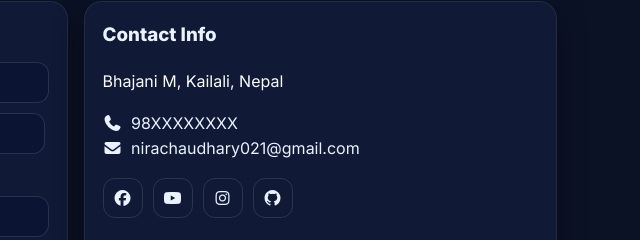
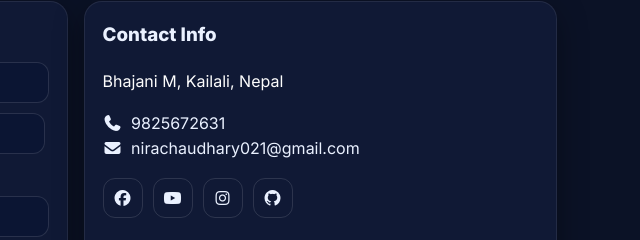
Before and after one commit to nirachaudhary021-ctrl/portfolio-website, a plain HTML site: page index.html in a window 1280 px wide. Shown: the part 2086-2326 px from the top of the page, 617-1257 px from the left. Drawn offline with Linux system fonts and the light colour scheme.

Commit message:
Update index.html

```diff
--- a/index.html
+++ b/index.html
@@ -237,7 +237,7 @@
       <div class="pane">
         <h3 style="margin-top:0">Contact Info</h3>
         <p class="muted">Bhajani M, Kailali, Nepal</p>
-        <p><i class="fa-solid fa-phone"></i> 98XXXXXXXX<br><i class="fa-solid fa-envelope"></i> nirachaudhary021@gmail.com</p>
+        <p><i class="fa-solid fa-phone"></i> 9825672631<br><i class="fa-solid fa-envelope"></i> nirachaudhary021@gmail.com</p>
         <div class="social" aria-label="Social links">
           <a href="https://www.facebook.com/" aria-label="Facebook"  target="_blank"><i class="fa-brands fa-facebook"></i></a>
           <a href="https://www.youtube.com/" aria-label="YouTube" target="_blank"><i class="fa-brands fa-youtube"></i></a>
```
